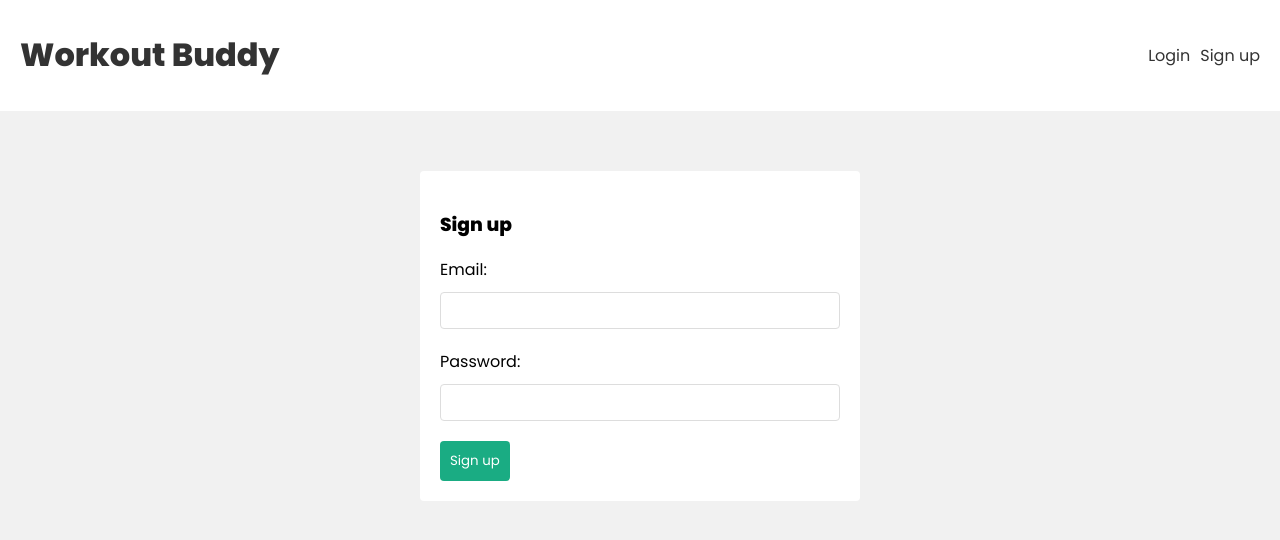
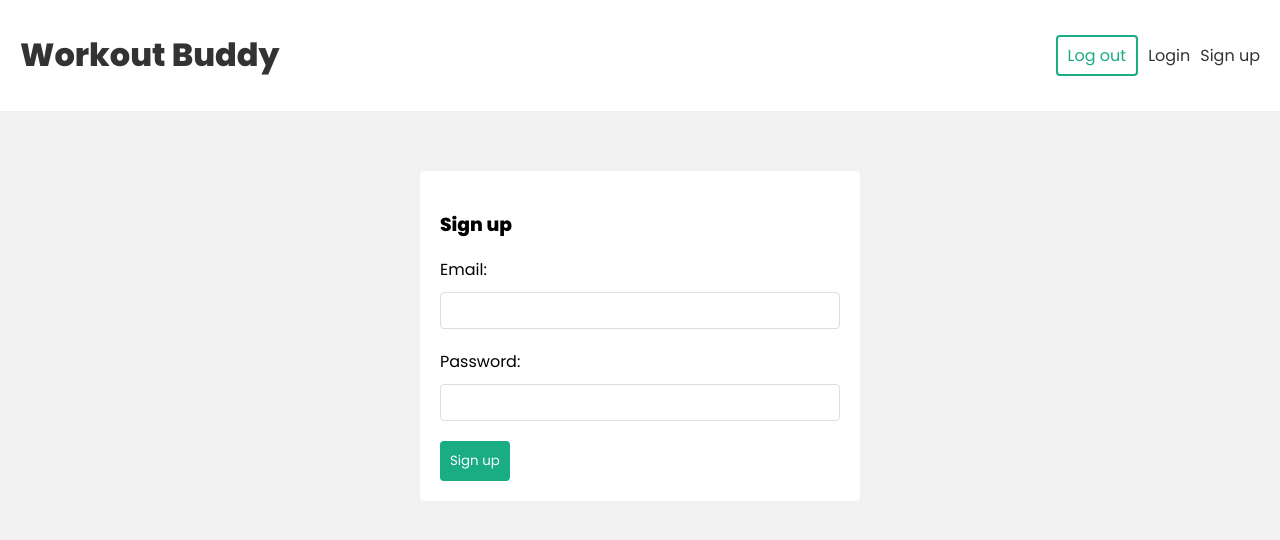
Before and after one commit to whitebeard086/workout-buddy, a React (Create React App) app in the folder frontend/: page /signup in a window 1280 px wide. Shown: the top 540 px of the page. Built offline with nearby package versions, Linux system fonts and the light colour scheme.

Commit message:
useLogout hook

```diff
--- a/frontend/src/components/Navbar.jsx
+++ b/frontend/src/components/Navbar.jsx
@@ -1,6 +1,13 @@
 import { Link } from "react-router-dom";
+import { useLogout } from "../hooks/useLogout";
 
 const Navbar = () => {
+  const { logout } = useLogout();
+
+  const handleClick = () => {
+    logout();
+  };
+
   return (
     <header>
       <div className="container">
@@ -8,6 +15,9 @@
           <h1>Workout Buddy</h1>
         </Link>
         <nav>
+          <div>
+            <button onClick={handleClick}>Log out</button>
+          </div>
           <div>
             <Link to="/login">Login</Link>
             <Link to="/signup">Sign up</Link>
--- /dev/null
+++ b/frontend/src/hooks/useLogout.js
@@ -0,0 +1,15 @@
+import { useAuthContext } from "./useAuthContext";
+
+export const useLogout = () => {
+  const { dispatch } = useAuthContext();
+
+  const logout = () => {
+    // remove the user from local storage
+    localStorage.removeItem("user");
+
+    // dispatch the logout action
+    dispatch({ type: "LOGOUT" });
+  };
+
+  return { logout };
+};
--- a/frontend/src/index.css
+++ b/frontend/src/index.css
@@ -1,5 +1,5 @@
 /* google font */
-@import url("https://fonts.googleapis.com/css2?family=Poppins:wght@300;400;500;600;800&family=VT323&display=swap");
+@import url('https://fonts.googleapis.com/css2?family=Poppins:wght@300;400;500;600;800&family=VT323&display=swap');
 
 /* layout */
 :root {
@@ -26,7 +26,7 @@
   color: #333;
   text-decoration: none;
 }
-.pages {
+.pages{
   max-width: 1400px;
   padding: 20px;
   margin: 0 auto;
@@ -44,7 +44,7 @@
   margin: 20px auto;
   padding: 20px;
   position: relative;
-  box-shadow: 2px 2px 5px rgba(0, 0, 0, 0.05);
+  box-shadow: 2px 2px 5px rgba(0,0,0,0.05);
 }
 .workout-details h4 {
   margin: 0 0 10px 0;
@@ -68,8 +68,7 @@
 }
 
 /* new workout form */
-label,
-input {
+label, input {
   display: block;
 }
 input {
@@ -110,9 +109,19 @@
 nav a {
   margin-left: 10px;
 }
+nav button {
+  background: #fff;
+  color: var(--primary);
+  border: 2px solid var(--primary);
+  padding: 6px 10px;
+  border-radius: 4px;
+  font-family: "Poppins";
+  cursor: pointer;
+  font-size: 1em;
+}
+
 /* auth forms */
-form.signup,
-form.login {
+form.signup, form.login {
   max-width: 400px;
   margin: 40px auto;
   padding: 20px;
```
